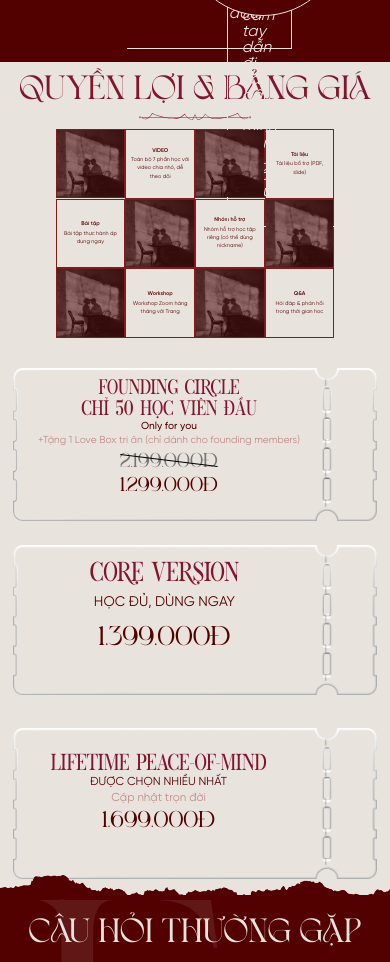
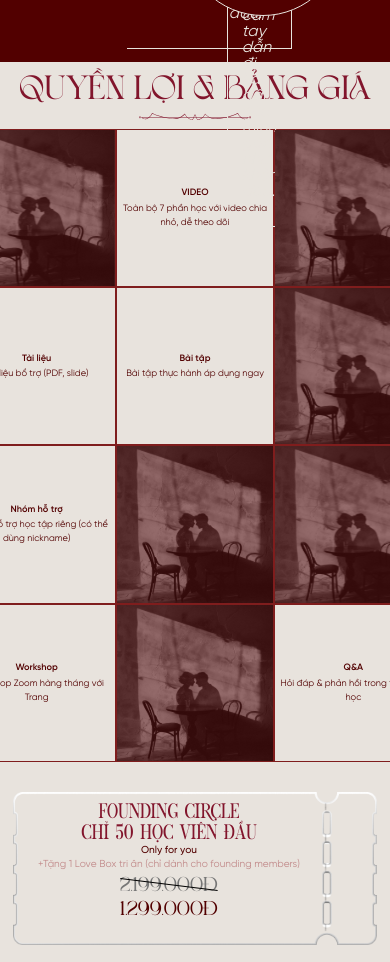
Before and after one commit to TanhGenz/sebt-web, a React (Vite) app: page / in a window 390 px wide. Shown: the part 5940-6902 px from the top of the page. Built offline with nearby package versions, Linux system fonts and the light colour scheme.

Commit message:
responsive fixed

```diff
--- a/src/sections/Pricing.tsx
+++ b/src/sections/Pricing.tsx
@@ -36,8 +36,8 @@ export default function Pricing() {
 
 
         {/* board / 4  ele */}
-        <div className="w-[71.5dvw] mt-[2.2dvw]">
-          <div className="grid grid-cols-4">
+        <div className="md:w-[71.5dvw] w-[475px] mt-[2.2dvw]">
+          <div className="grid md:grid-cols-4 grid-cols-3">
             {items.map((item, i) => (
               <div key={i} className="border border-red-900 aspect-square">
                 {item.type === "image" ? (
@@ -52,8 +52,8 @@ export default function Pricing() {
                   </div>
                 ) : (
                   <div className="flex h-full flex-col items-center justify-center p-[1.2dvw] text-center">
-                    <h3 className="font-gilroy font-bold  text-[1.4dvw] text-secondary  ">{item.title}</h3>
-                    <p className="font-gilroy font-normal text-[1.4dvw] text-secondary  pt-[0.4dvw] ">{item.desc}</p>
+                    <h3 className="font-gilroy font-bold  md:text-[1.4dvw] text-[9.21px] text-secondary  ">{item.title}</h3>
+                    <p className="font-gilroy font-normal md:text-[1.4dvw] text-[9.21px] text-secondary  pt-[0.4dvw] ">{item.desc}</p>
                   </div>
                 )}
               </div>
```
